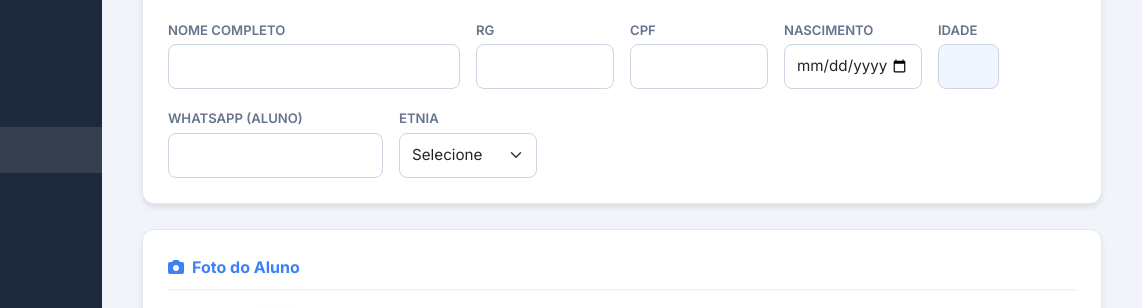
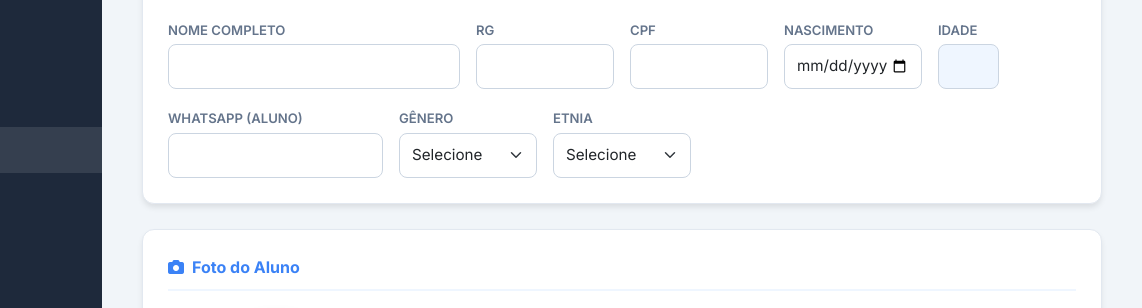
Before and after one commit to IsaDev02/gestaoteclamerlo, a plain HTML site: page cadastro.html in a window 1280 px wide. Shown: the part 171-479 px from the top of the page, 138-1280 px from the left. Drawn offline with nearby package versions, Linux system fonts and the light colour scheme; grey boxes are pictures that could not be loaded.

Commit message:
Add gender selection field to cadastro form

```diff
--- a/cadastro.html
+++ b/cadastro.html
@@ -61,6 +61,20 @@
                     <div class="col-md-2"><label class="form-label">Nascimento</label><input type="date" id="data_nasc" class="form-control" onchange="calcularIdade(this.value)"></div>
                     <div class="col-md-1"><label class="form-label">Idade</label><input type="text" id="idade" class="form-control age-display" readonly></div>
                     <div class="col-md-3"><label class="form-label">WhatsApp (Aluno)</label><input type="text" id="whatsapp" class="form-control mascara-fone"></div>
+
+                    <!-- ADIÇÃO: Campo GÊNERO -->
+                    <div class="col-md-2">
+                      <label class="form-label">Gênero</label>
+                      <select id="genero" class="form-select">
+                        <option value="">Selecione</option>
+                        <option value="Masculino">Masculino</option>
+                        <option value="Feminino">Feminino</option>
+                        <option value="Nao-binario">Não-binário</option>
+                        <option value="Outro">Outro</option>
+                        <option value="Prefiro nao informar">Prefiro não informar</option>
+                      </select>
+                    </div>
+
                     <div class="col-md-2">
                       <label class="form-label">Etnia</label>
                       <select id="etnia" class="form-select">
@@ -483,6 +497,7 @@
                 idade: parseInt(document.getElementById('idade').value) || null,
                 whatsapp: document.getElementById('whatsapp').value,
                 etnia: document.getElementById('etnia').value || null,
+                genero: document.getElementById('genero') ? document.getElementById('genero').value || null : null,
                 cep: document.getElementById('cep').value,
                 rua: document.getElementById('rua').value,
                 numero: document.getElementById('numero').value,
```
